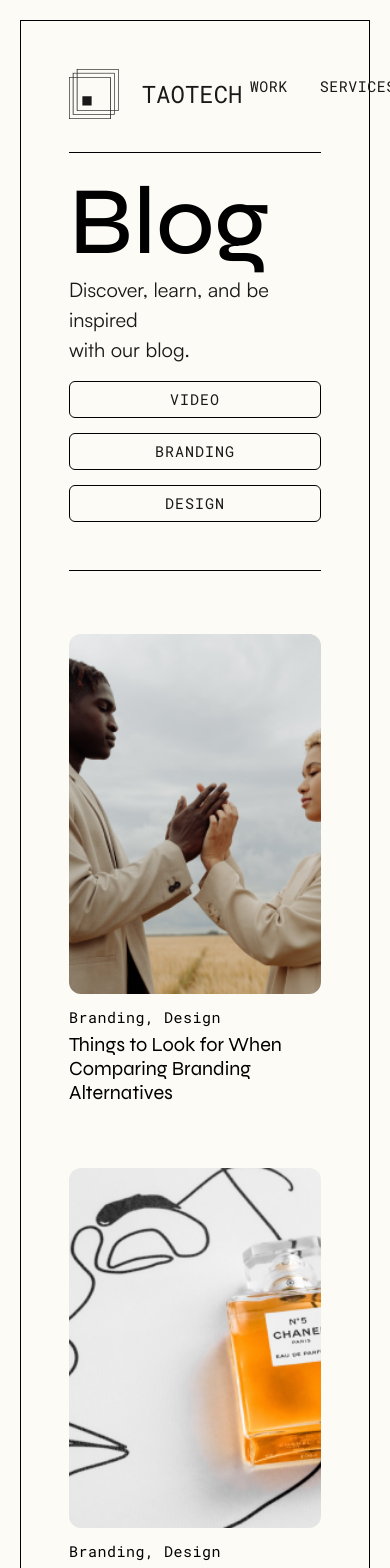
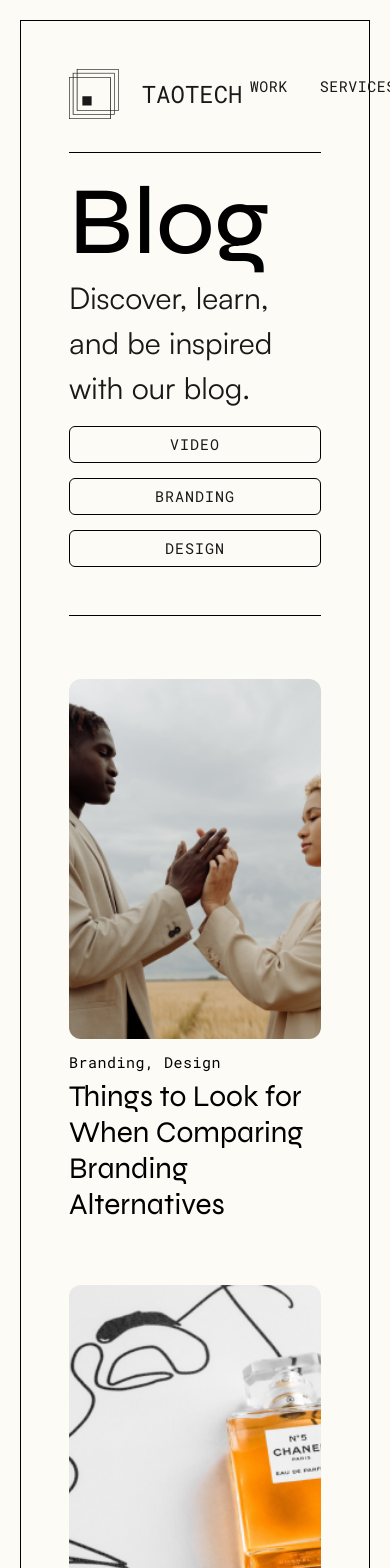
Before and after one commit to taodemy/website, a Next.js app: page /blog in a window 390 px wide. Shown: the top 1568 px of the page. Built offline with nearby package versions, Linux system fonts and the light colour scheme.

Commit message:
Feat : responsive for Blog page

```diff
--- a/styles/globals.css
+++ b/styles/globals.css
@@ -24,7 +24,7 @@ body {
 }
 
 .global__uppercase-heading--medium {
-  font-size: 5rem;
+  font-size: 96px;
   line-height: 110%;
 }
 
@@ -119,17 +119,17 @@ body {
 
 @media screen and (max-width: 1024px) {
   .global__heading-h2 {
-    font-size: 20px;
+    font-size: 30px;
   }
   .global__text-xlarge {
-    font-size: 20px;
+    font-size: 30px;
   }
   .global__uppercase-heading--medium {
-    font-size: 4rem;
+    font-size: 30px;
   }
 }
 @media screen and (max-width: 743px) {
   .global__uppercase-heading--medium {
-    font-size: 3rem;
+    font-size: 30px;
   }
 }
```
